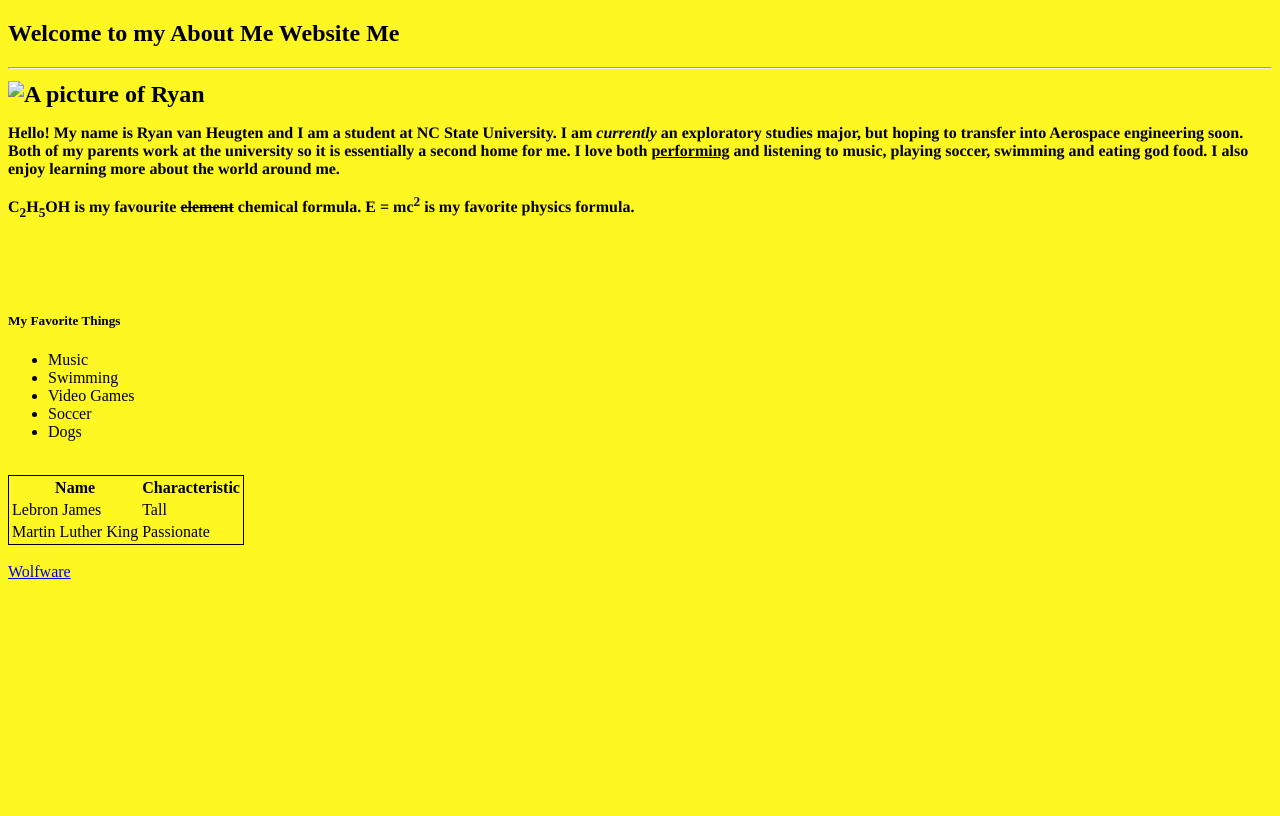
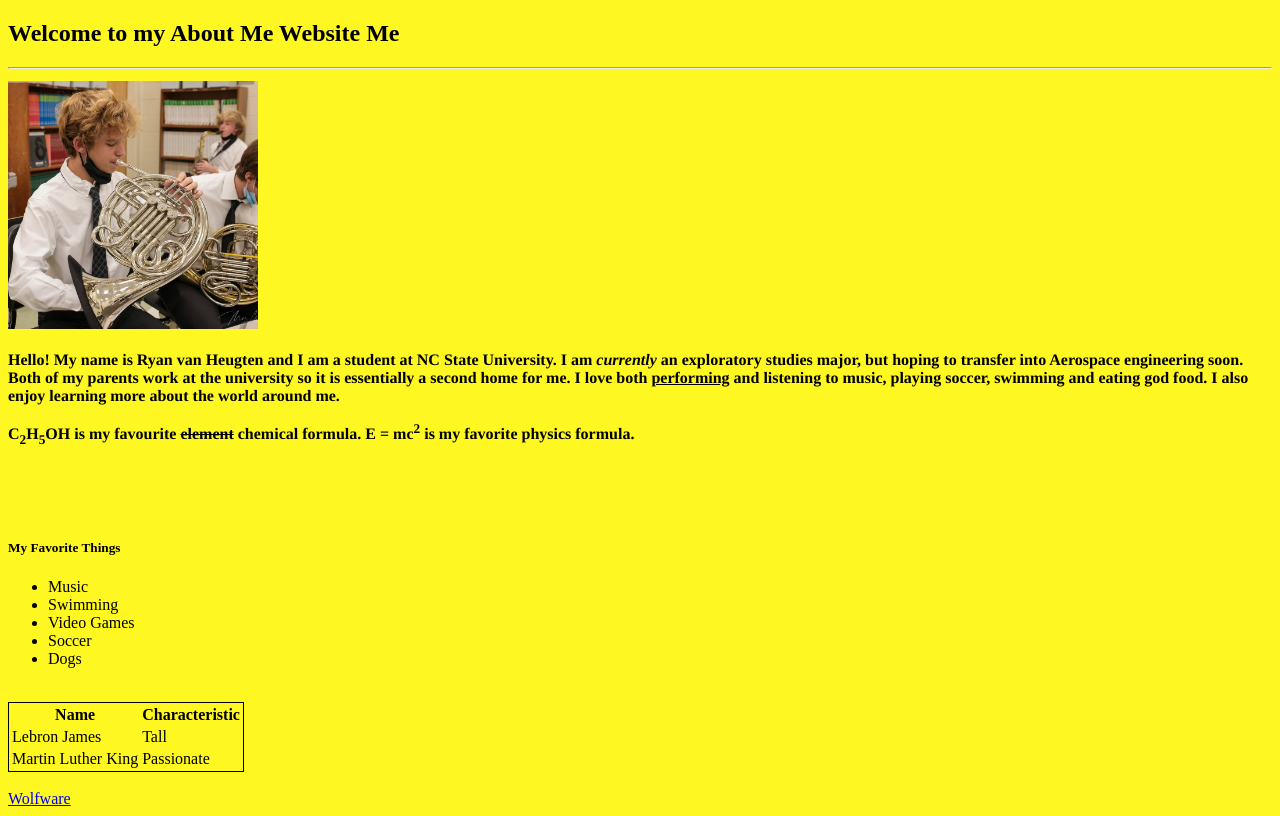
Before and after one commit to Rcvanheu/GL-About-Me, a plain HTML site: page webpagesGL.html in a window 1280 px wide. Drawn offline with Linux system fonts and the light colour scheme.

Commit message:
Update webpagesGL.html

```diff
--- a/webpagesGL.html
+++ b/webpagesGL.html
@@ -17,7 +17,7 @@
     <!-- Header for About me page -->
     <h2>Welcome to my About Me Website Me<h2>
     <hr />
-    <img src"ryan.jpg" alt="A picture of Ryan" id="photo-resize">
+    <img src="ryan.jpg" alt="A picture of Ryan" id="photo-resize">
     <p>Hello! My name is Ryan van Heugten and I am a student at NC State University.
     I am <em>currently</em> an exploratory studies major, but hoping to transfer into <strong>Aerospace</strong> engineering soon.
     Both of my parents work at the university so it is essentially a second home for me.
```
